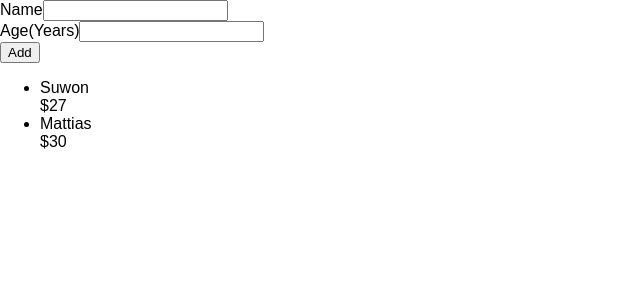
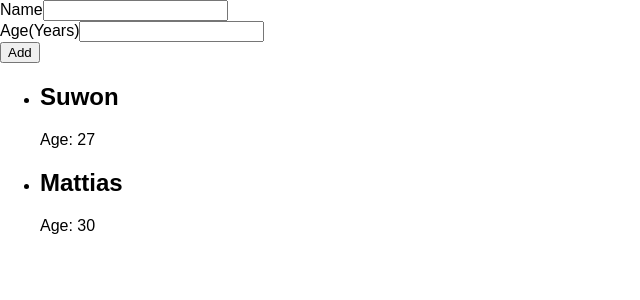
Before and after one commit to smackdh/react-user-list, a React (Create React App) app: page / in a window 1280 px wide. Shown: the top 300 px of the page, without its empty margins (0-640 px from the left). Built offline with nearby package versions, Linux system fonts and the light colour scheme.

Commit message:
changed list style

```diff
--- a/src/components/Users/UserInput/UserInput.js
+++ b/src/components/Users/UserInput/UserInput.js
@@ -14,7 +14,6 @@ const UserInput = (props) => {
 
   const formSubmitHandler = (event) => {
     event.preventDefault();
-
     const userData = {
       name: userName,
       age: userAge,
@@ -27,11 +26,19 @@ const UserInput = (props) => {
     <form onSubmit={formSubmitHandler}>
       <div>
         <label>Name</label>
-        <input type="text" onChange={userNameInputHandler}></input>
+        <input
+          type="text"
+          value={userName}
+          onChange={userNameInputHandler}
+        ></input>
       </div>
       <div>
         <label>Age(Years)</label>
-        <input type="number" onChange={userAgeInputHandler}></input>
+        <input
+          type="number"
+          value={userAge}
+          onChange={userAgeInputHandler}
+        ></input>
       </div>
       <button type="submit">Add</button>
     </form>
--- a/src/components/Users/UserItem/UserItem.js
+++ b/src/components/Users/UserItem/UserItem.js
@@ -3,8 +3,8 @@ import "./UserItem.css";
 const UserItem = (props) => {
   return (
     <li className="user-item">
-      <div>{props.name}</div>
-      <div>${props.age}</div>
+      <h2>{props.name}</h2>
+      <div>Age: {props.age}</div>
     </li>
   );
 };
```
